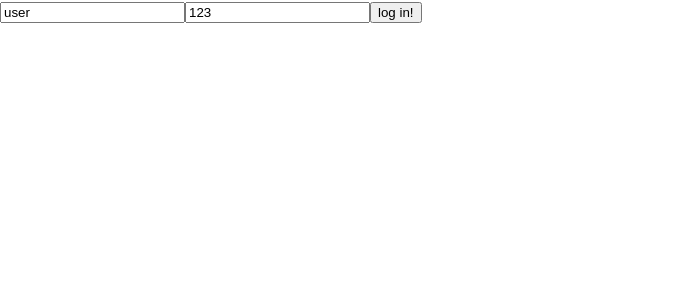
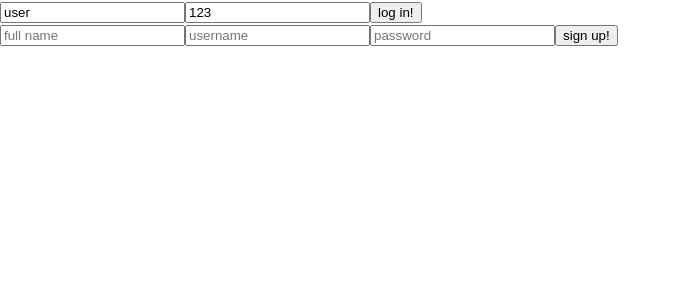
Before and after one commit to syntaxcat/duellofrontend, a Vue app: page /#/login in a window 1280 px wide. Shown: the top 300 px of the page, without its empty margins (0-681 px from the left). Built offline with nearby package versions, Linux system fonts and the light colour scheme.

Commit message:
user support added

```diff
--- a/src/services/board.service.js
+++ b/src/services/board.service.js
@@ -15,11 +15,13 @@ var gBoard;
 _createBoard();
 
 async function query(filterBy) {
+  console.log(filterBy)
   try {
     const boards = await storageService.query(BOARD_KEY);
     if (filterBy.boardId)
       return boards.find((board) => filterBy.boardId === board._id);
     else if (filterBy.userId) {
+      console.log(boards.filter((board) => filterBy.userId === board.createdBy._id));
       return boards.filter((board) => filterBy.userId === board.createdBy._id);
     }
   } catch (err) {
--- /dev/null
+++ b/src/services/user.service.js
@@ -0,0 +1,46 @@
+import { storageService } from "./storage.service";
+import { utilService } from "./util.service";
+
+export const userService = {
+login,
+signup
+};
+const USER_KEY = "userDB";
+
+_createUsers()
+
+async function login(userCreds) {
+    console.log(userCreds)
+    const users = await _query()
+    const user = users.find(usr => usr.password === userCreds.password && usr.username === userCreds.username)
+    console.log(users)
+    console.log(user)
+    return user
+
+}
+async function signup(newUser) {
+    console.log(newUser)
+    const users = await _query()
+    console.log(users)
+    const isUserExist = users.every(usr => usr.password === newUser.password || usr.username ===newUser.username)
+    if(isUserExist) return
+    newUser._id = utilService.makeId()
+    return storageService.post(USER_KEY, newUser)
+}
+
+async function _query() {
+    return storageService.query(USER_KEY)
+}
+
+async function _createUsers(){
+    const users = await _query()
+    if(!users||!users.length){
+        const user = {
+            username: 'user',
+            fullname: 'user',
+            password: 123,
+            _id: 'u101'
+        }
+        storageService.post(USER_KEY, user)
+    }
+}
--- a/src/store/modules/user.store.js
+++ b/src/store/modules/user.store.js
@@ -1,4 +1,5 @@
-import { utilService } from '../../services/util.service'
+import { utilService } from '../../services/util.service.js'
+import { userService } from '../../services/user.service.js'
 
 export const userStore = {
     state: {
@@ -18,14 +19,24 @@ export const userStore = {
         async loadUser(context) {
             const user = await utilService.loadFromSessionStorage('user')
             if (user) {
-                context.commit({type:'setUser', user})
+                context.commit({ type: 'setUser', user })
                 return user
             }
         },
-        async login(context, {user}){
-            const loggedUser = await utilService.saveToSessionStorage('user', user)
-            context.commit({type:'setUser', user})
-            return loggedUser
+        async login(context, { user }) {
+            const loggedinUser = await userService.login(user)
+            if (!loggedinUser) return
+            await utilService.saveToSessionStorage('user', loggedinUser)
+            context.commit({ type: 'setUser', loggedinUser })
+            return loggedinUser
+        },
+        async signup(context, { user }) {
+            const loggedinUser = await userService.signup(user)
+            if (!loggedinUser) return
+            await utilService.saveToSessionStorage('user', loggedinUser)
+            context.commit({ type: 'setUser', loggedinUser })
+            return loggedinUser
+
         }
     }
 }
--- a/src/views/login-app.vue
+++ b/src/views/login-app.vue
@@ -4,6 +4,12 @@
           <input type="text" v-model="user.username">
           <input type="text" v-model="user.password">
           <input type="submit" value="log in!">
+      </form>
+      <form @submit.prevent="signup">
+          <input type="text" v-model="newUser.fullname" placeholder="full name">
+          <input type="text" v-model="newUser.username" placeholder="username">
+          <input type="text" v-model="newUser.password" placeholder="password">
+          <input type="submit" value="sign up!">
       </form>
   </section>
 </template>
@@ -16,12 +22,22 @@ export default {
                 _id: 'u101',
                 username: 'user',
                 password: 123,
+            },
+            newUser:{
+                username:'',
+                password:'',
+                fullname:''
             }
         }
     },
     methods:{
        async login(){
             const user = await this.$store.dispatch({type:'login', user: this.user})
+            console.log(user)
+            if(user) this.$router.replace('/')
+        },
+        async signup(){
+            const user = await this.$store.dispatch({type:'signup', user:this.newUser})
             console.log(user)
             if(user) this.$router.replace('/')
         }
```
